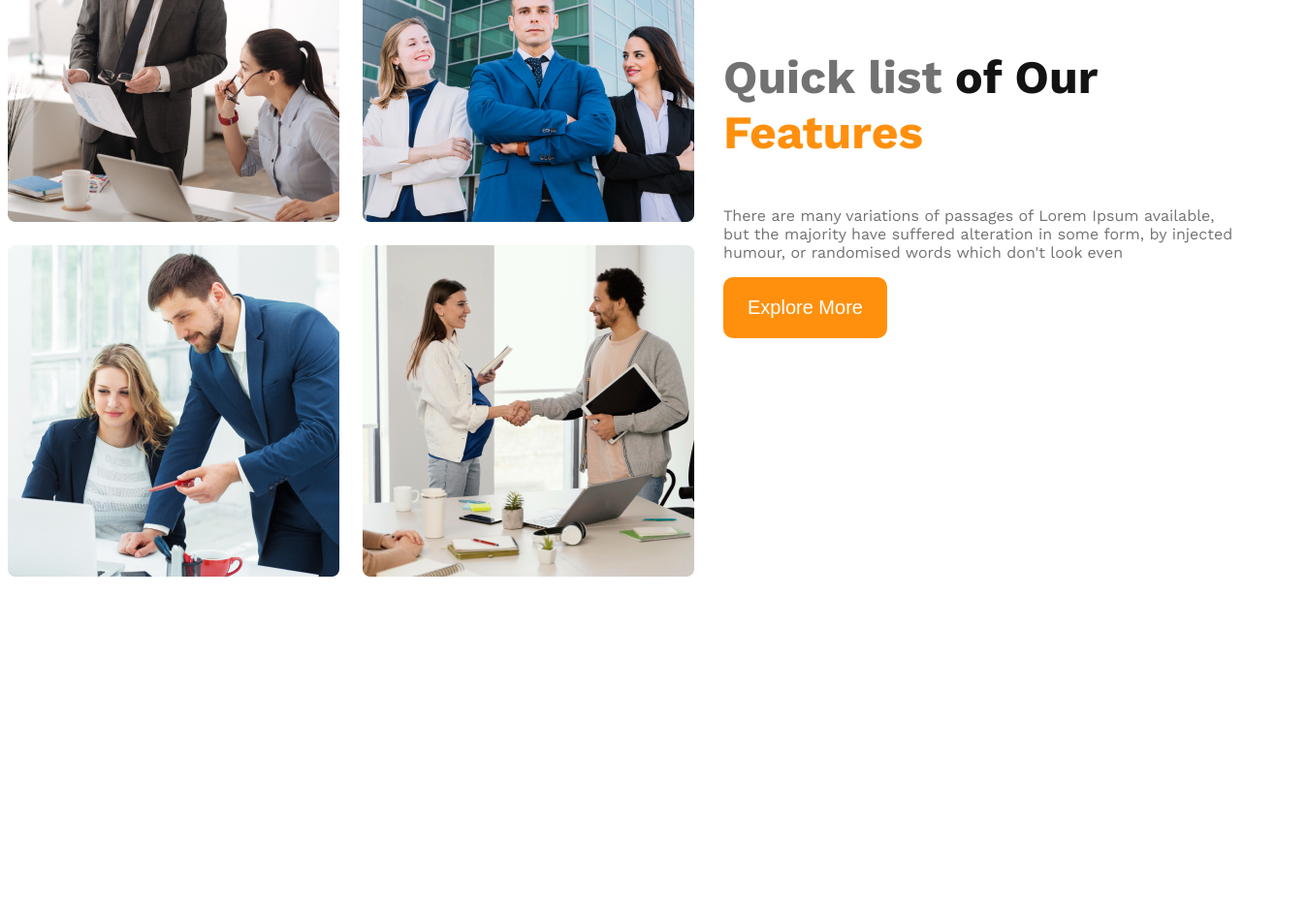
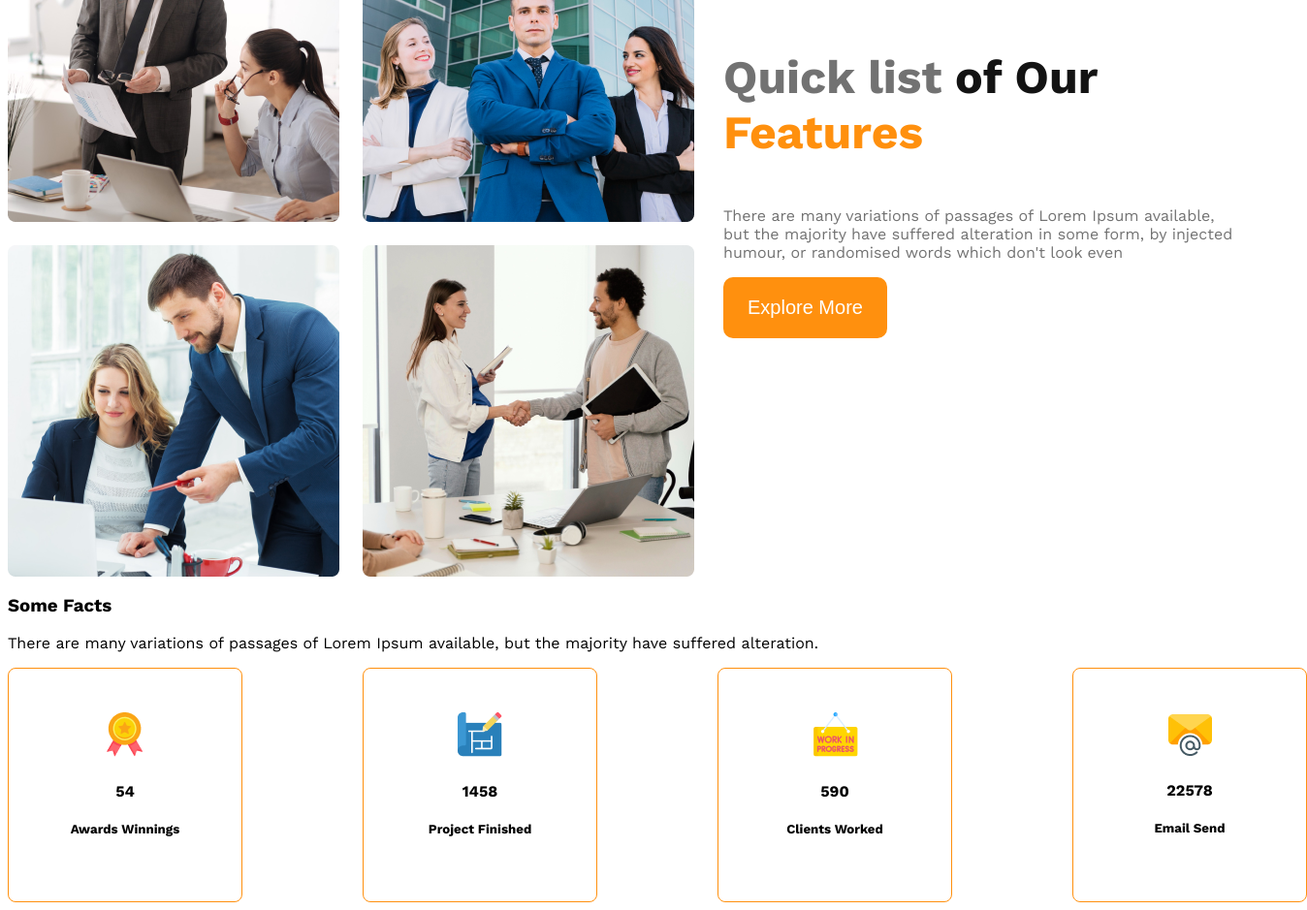
Before and after one commit to aml885/g3-architect-website, a plain HTML site: page index.html in a window 1280 px wide. Shown: the part 1194-2133 px from the top of the page at 97% size, 1348 px wide, since content can reach past the window. Before the commit the page ends 1797 px from the top, so only its background shows below. Drawn offline with nearby package versions, Linux system fonts and the light colour scheme.

Commit message:
Improve homepage design and fix navigation issues

```diff
--- a/index.html
+++ b/index.html
@@ -44,6 +44,43 @@
   <button class="btn-praimary">Explore More</button>
 </div>
 </section>
+<section>
+
+</section>
+<section class="some-facts">
+  <h3 class="section-title">Some Facts</h3>
+  <p class="variations">There are many variations of passages of Lorem Ipsum available, but the majority have suffered alteration.</p>
+ <div class="fact-container">
+  <div class="fact">
+    <div>
+      <img src="images/icons/ribon.png" alt="" class="fact-icon">
+    <h4 class="fact-number">54</h4>
+    <h5 class="fact-name">Awards Winnings</h5>
+    </div>
+  </div>
+  <div class="fact">
+    <div>
+      <img src="images/icons/projects.png" alt="" class="fact-icon">
+    <h4 class="fact-number">1458</h4>
+    <h5 class="fact-name">Project Finished</h5>
+    </div>
+  </div>
+  <div class="fact">
+   <div>
+    <img src="images/icons/customers.png" alt="" class="fact-icon">
+    <h4 class="fact-number">590</h4>
+    <h5 class="fact-name">Clients Worked</h5>
+   </div>
+  </div>
+  <div class="fact">
+ <div>
+  <img src="images/icons/email.png" alt="" class="fact-icon">
+  <h4 class="fact-number">22578</h4>
+  <h5 class="fact-name">Email Send</h5>
+ </div>
+  </div>
+ </div>
+</section>
   </main>
   <footer>
 
--- a/styles/architec.css
+++ b/styles/architec.css
@@ -106,29 +106,47 @@ margin-top: 130px;
   color: #727272;
 }
 
+/* some fact releted style */
+.fact{
+ border: 1px solid #FF900E;
+width: 240px;
+height: 240px;
+border-radius: 8px;
+display: flex;
+justify-content: center;
+text-align: center;
+align-items: center;
+margin-right: 124px;
+
+}
+.fact-container{
+ display: grid;
+ grid-template-columns: repeat(4, 1fr);
+}
 
 
 
-@media screen and (max-width:576px) {
+/* responsive media quary */
+@media screen and (max-width: 576px){
   .navbar,
 .nav-links,
 .teams{
   flex-direction: column;
 }
-  .team-img-container{
+.team-img-container,
+.fact-container{
   grid-template-columns: repeat(1, 1fr);
 }
-  .bg-light{
-    background-color: rgba(255, 144, 14, 0.1);
+.fact-container{
+  justify-items: center;
+}
+.teams{
+  justify-items: center;
 }
 }
-
-/*medium size device */
+/* medium size device */
 @media screen and (min-width: 576px) and (max-width: 992px){
 .teams{
   flex-direction: column;
 }
-.our-features{
-  margin-left: 10px;
 }
-}
```
Lines whose indentation alone changed are shown as unchanged.
